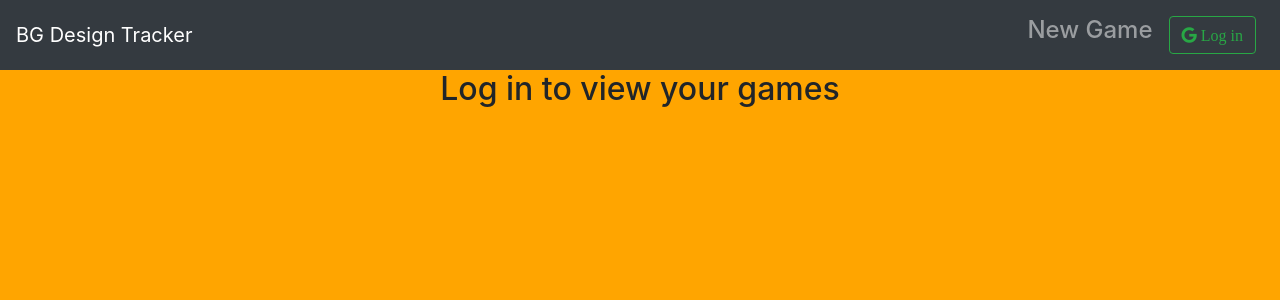
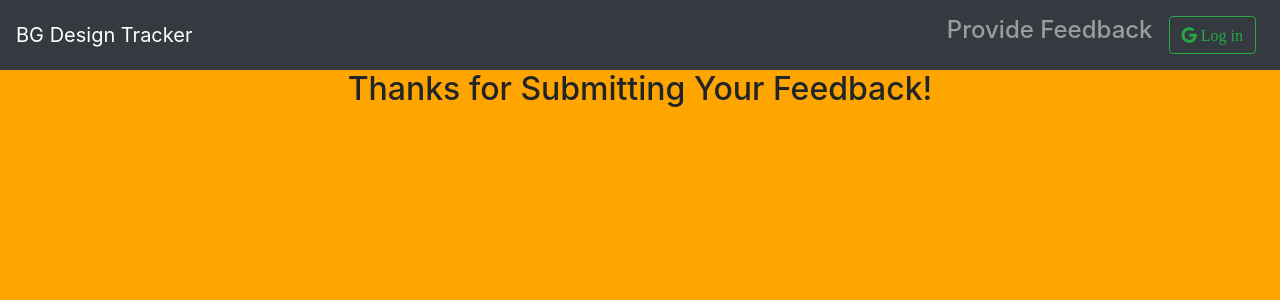
Before and after one commit to spotmonk/BG-Design-Tracker, a React (Create React App) app: page /thanks in a window 1280 px wide. Before the commit this address led to /auth. Shown: the top 300 px of the page. Built offline with nearby package versions, Linux system fonts and the light colour scheme; no server answers.

Commit message:
fixed unauthed feedback bug

```diff
--- a/src/App/App.js
+++ b/src/App/App.js
@@ -28,6 +28,7 @@ import FeedbackDetail from '../components/pages/FeedbackDetail/FeedbackDetail';
 import AuthedFeedback from '../components/pages/AuthedFeedback/AuthedFeedback';
 import GetNumber from '../components/pages/GetNumber/GetNumber';
 import AlreadySubmitted from '../components/pages/AlreadySubmitted/AlreadySubmitted';
+import Thanks from '../components/pages/Thanks/Thanks';
 
 fbConnection();
 
@@ -79,6 +80,7 @@ const App = () => {
                   <PublicRoute path="/newfeedback/:feedbackId" component={NewFeedback} authed={authed} />
                   <PublicRoute path="/feedback" component={GetNumber} authed={authed} />
                   <PublicRoute path="/alreadysubmitted" component={AlreadySubmitted} authed={authed} />
+                  <PublicRoute path="/thanks" component={Thanks} authed={authed} />
                   <PublicRoute path="/auth" component={Auth} authed={authed} />
                   <Redirect from="*" to="/home" />
                 </Switch>
--- a/src/components/pages/GetNumber/GetNumber.js
+++ b/src/components/pages/GetNumber/GetNumber.js
@@ -9,7 +9,7 @@ const GetNumber = (props) => {
     feedbackData.getFeedbackIdfromNumber(reference)
       .then((feedback) => {
         feedback[0].enjoyment === 0
-          ? props.history.push(`/newfeedback/${feedback.id}`)
+          ? props.history.push(`/newfeedback/${feedback[0].id}`)
           : props.history.push('/alreadysubmitted');
       })
       .catch((err) => console.warn('can not get feedback', err));
@@ -17,7 +17,7 @@ const GetNumber = (props) => {
   return (
     <>
       <h3>What's your feedback reference number?</h3>
-      <input type="number" class="form-control" id="referenceNumber" onChange={(e) => setReference(e.target.value)} />
+      <input type="number" className="form-control" id="referenceNumber" onChange={(e) => setReference(e.target.value)} />
       <button className="btn btn-warning" onClick={submitNumber}>Submit Number</button>
     </>
   );
--- a/src/components/pages/MyNavBar/MyNavBar.js
+++ b/src/components/pages/MyNavBar/MyNavBar.js
@@ -28,6 +28,14 @@ const MyNavBar = (props) => {
     return <button className="btn btn-outline-success my-2 my-sm-0" type="submit" onClick={logInEvent}><i className="fab fa-google"> Log in</i></button>;
   };
 
+  const loadOptions = () => {
+    const { authed } = props;
+    if (authed) {
+      return <NavLink tag={RRNavLink} to="/NewGame"> <h4>New Game</h4> </NavLink>;
+    }
+    return <NavLink tag={RRNavLink} to="/feedback"> <h4>Provide Feedback</h4> </NavLink>;
+  };
+
   const logInEvent = (e) => {
     e.preventDefault();
     const googleProvider = new firebase.auth.GoogleAuthProvider();
@@ -43,9 +51,7 @@ const MyNavBar = (props) => {
     return (
       <Nav className="ml-auto" navbar>
         <NavItem>
-        <NavLink tag={RRNavLink} to="/NewGame">
-          <h4>New Game</h4>
-        </NavLink>
+          {loadOptions()}
         </NavItem>
         <NavItem>
           <NavLink >{loadLogOut()}</NavLink>
--- a/src/components/pages/NewFeedback/NewFeedback.js
+++ b/src/components/pages/NewFeedback/NewFeedback.js
@@ -36,7 +36,7 @@ const NewFeedback = (props) => {
       playerName: name,
     };
     feedbackData.updateFeedback(props.match.params.feedbackId, tempobj)
-      .then(() => props.history.push(`/feedback/${props.match.params.feedbackId}`))
+      .then(() => props.history.push('/thanks'))
       .catch((err) => console.error('could not update', err));
   };
 
--- /dev/null
+++ b/src/components/pages/Thanks/Thanks.js
@@ -0,0 +1,9 @@
+import React from 'react';
+
+const Thanks = () => {
+  return (
+    <h2>Thanks for Submitting Your Feedback!</h2>
+  );
+};
+
+export default Thanks;
```
